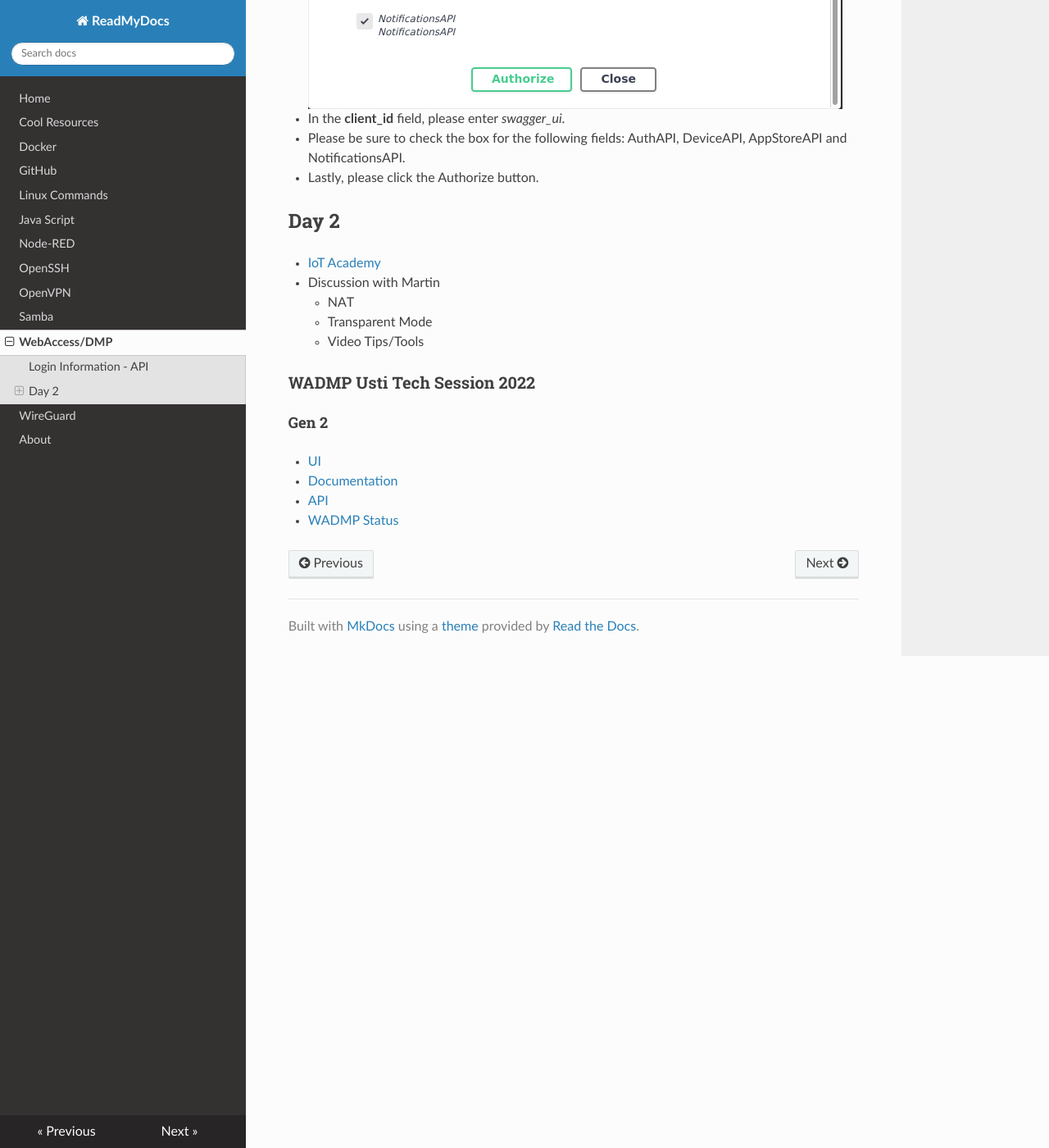
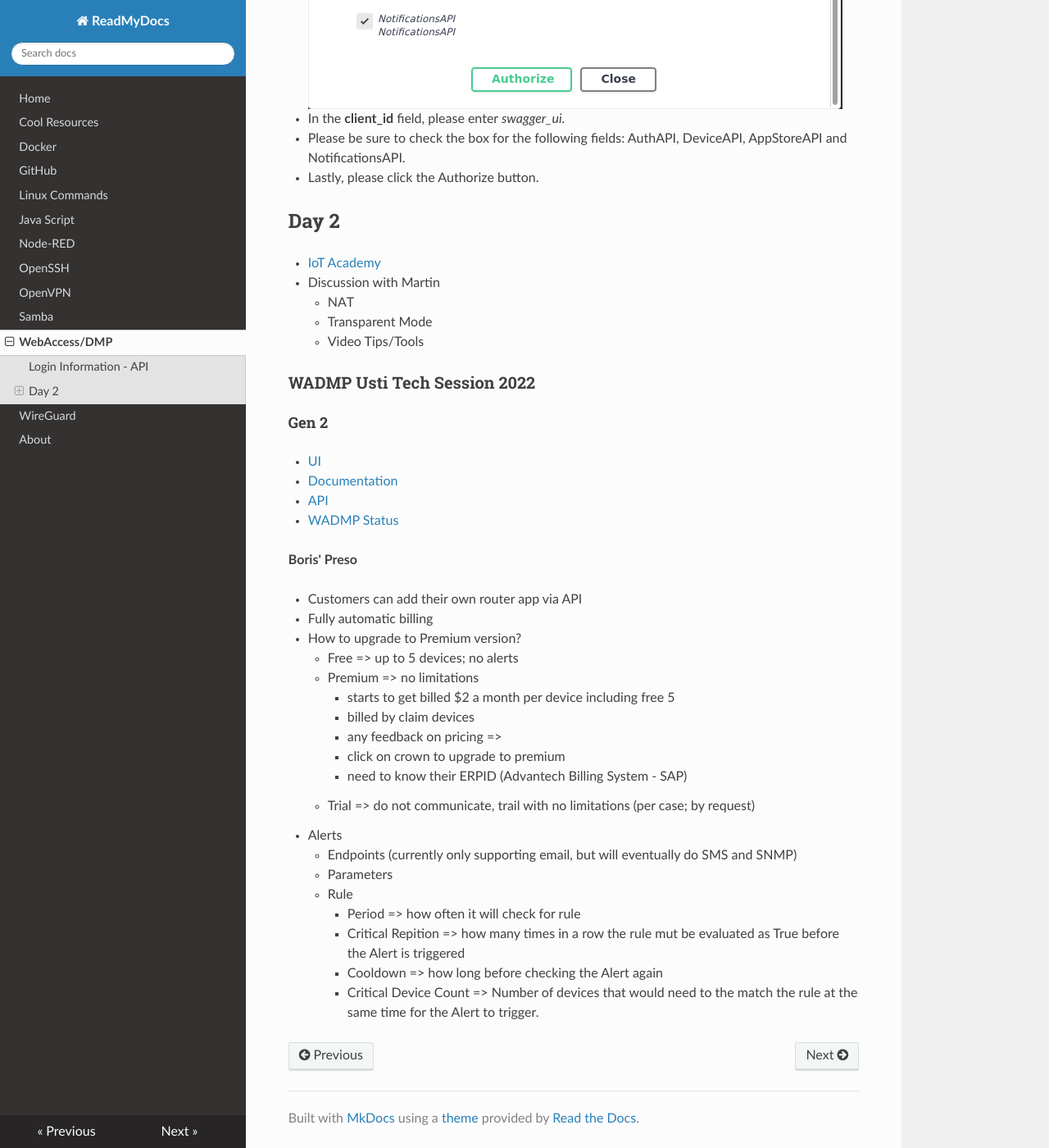
Before and after one commit to mholdiman19/mholdiman19.github.io, an MkDocs documentation site: the page built from docs/webaccessdmp.md, in a window 1280 px wide and 1400 px high, scrolled down 842 px. Shown: the whole window at 82% size. Built offline with MkDocs 1.6.1, drawn with Linux system fonts in a browser that asks for light colours; nearby versions of some CDN libraries.

Commit message:
added alert info

```diff
--- a/docs/webaccessdmp.md
+++ b/docs/webaccessdmp.md
@@ -38,3 +38,25 @@ _Description_: All notes or information on using WebAccess/DMP (WA/DMP).
 * [Documentation](https://docs.wadmp.com/)
 * [API](https://api.wadmp.com/)
 * [WADMP Status](https://status.wadmp.com/)
+
+__Boris' Preso__
+
+* Customers can add their own router app via API
+* Fully automatic billing
+* How to upgrade to Premium version?
+    - Free => up to 5 devices; no alerts
+    - Premium => no limitations
+        - starts to get billed $2 a month per device including free 5
+        - billed by claim devices
+        - any feedback on pricing =>
+        - click on crown to upgrade to premium
+        - need to know their ERPID (Advantech Billing System - SAP)
+    - Trial => do not communicate, trail with no limitations (per case; by request)
+* Alerts
+    - Endpoints (currently only supporting email, but will eventually do SMS and SNMP)
+    - Parameters
+    - Rule
+        - Period => how often it will check for rule
+        - Critical Repition => how many times in a row the rule mut be evaluated as True before the Alert is triggered
+        - Cooldown => how long before checking the Alert again
+        - Critical Device Count => Number of devices that would need to the match the rule at the same time for the Alert to trigger.
```
